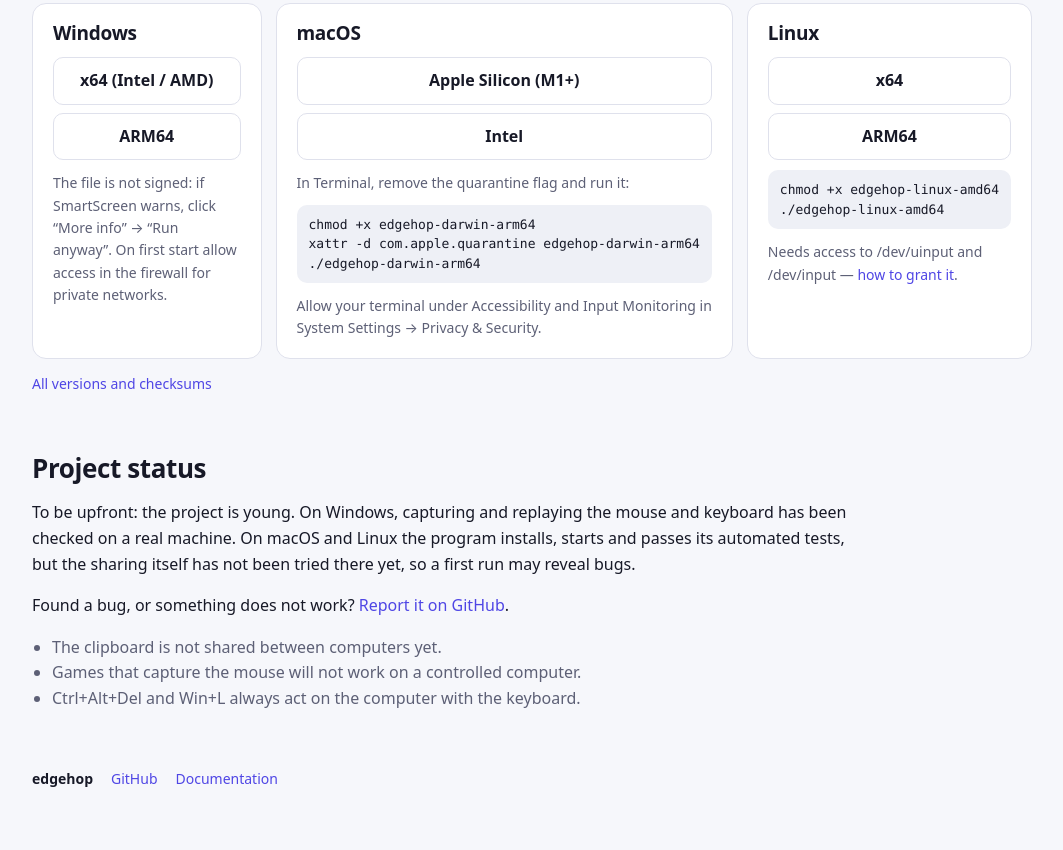
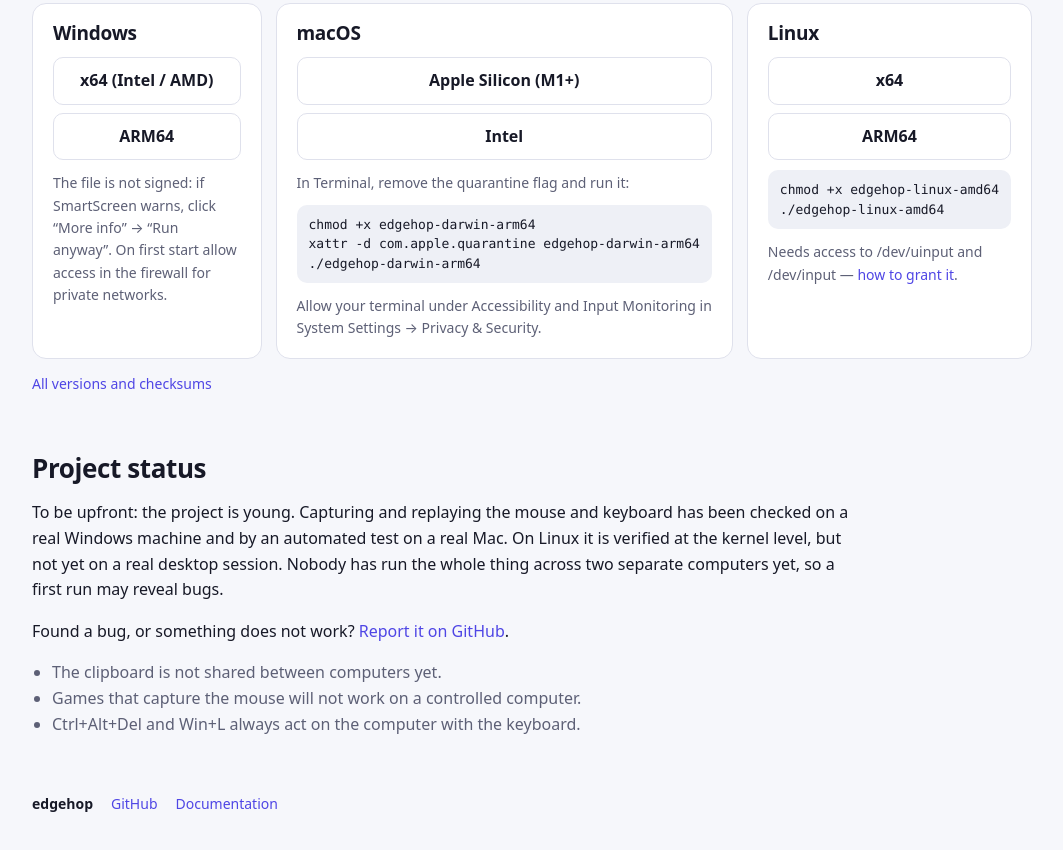
Before and after one commit to Ivlad003/edgehop, a plain HTML site: page site/index.html in a window 1280 px wide. Shown: the part 1747-2597 px from the top of the page, without its empty margins (108-1171 px from the left). Drawn offline with Linux system fonts and the light colour scheme.

Commit message:
Update the status: input sharing is now tested on macOS and Linux
Say what the live tests cover on each system and what they do not,
and that nobody has run two separate computers together yet.

Co-Authored-By: Claude Fable 5.2 <noreply@anthropic.com>

```diff
--- a/site/index.html
+++ b/site/index.html
@@ -153,7 +153,7 @@ xattr -d com.apple.quarantine edgehop-darwin-arm64
 
   <section class="block status">
     <h2 data-uk="Стан проєкту">Project status</h2>
-    <p data-uk="Чесно: проєкт молодий. На Windows перехоплення й відтворення миші та клавіатури перевірено на реальній машині. На macOS і Linux програма встановлюється, запускається і проходить автоматичні тести, але саме спільне керування там ще не перевірялось, тож перший запуск може виявити помилки.">To be upfront: the project is young. On Windows, capturing and replaying the mouse and keyboard has been checked on a real machine. On macOS and Linux the program installs, starts and passes its automated tests, but the sharing itself has not been tried there yet, so a first run may reveal bugs.</p>
+    <p data-uk="Чесно: проєкт молодий. Перехоплення й відтворення миші та клавіатури перевірено на реальній машині з Windows і автоматичним тестом на справжньому Mac. На Linux це перевірено на рівні ядра, але ще не на справжньому робочому столі. Повний сценарій на двох окремих комп'ютерах поки ніхто не проходив, тож перший запуск може виявити помилки.">To be upfront: the project is young. Capturing and replaying the mouse and keyboard has been checked on a real Windows machine and by an automated test on a real Mac. On Linux it is verified at the kernel level, but not yet on a real desktop session. Nobody has run the whole thing across two separate computers yet, so a first run may reveal bugs.</p>
     <p><span data-uk="Знайшли помилку або щось не працює?">Found a bug, or something does not work?</span> <a class="issues-link" href="#" data-uk="Напишіть про це на GitHub">Report it on GitHub</a>.</p>
     <ul class="limits">
       <li data-uk="Буфер обміну між комп'ютерами поки не синхронізується.">The clipboard is not shared between computers yet.</li>
```
Also changed, not shown: 1 other file.
